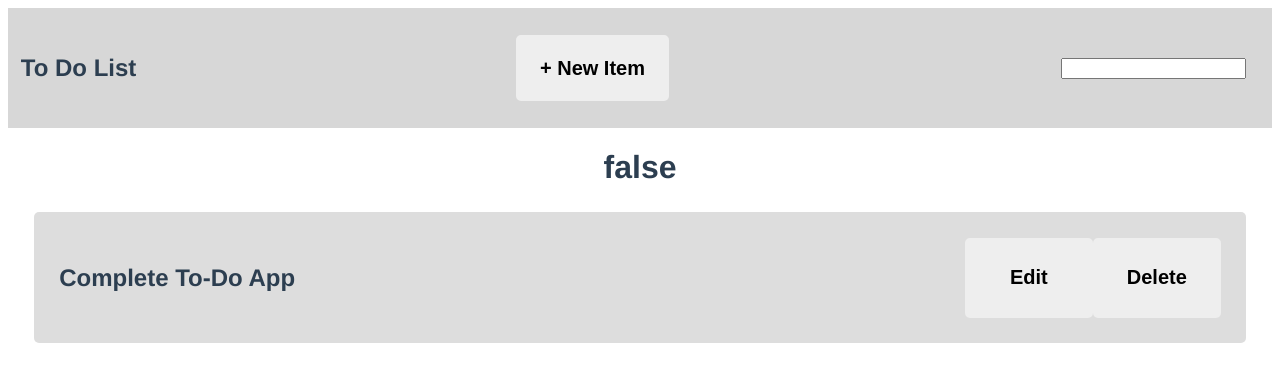
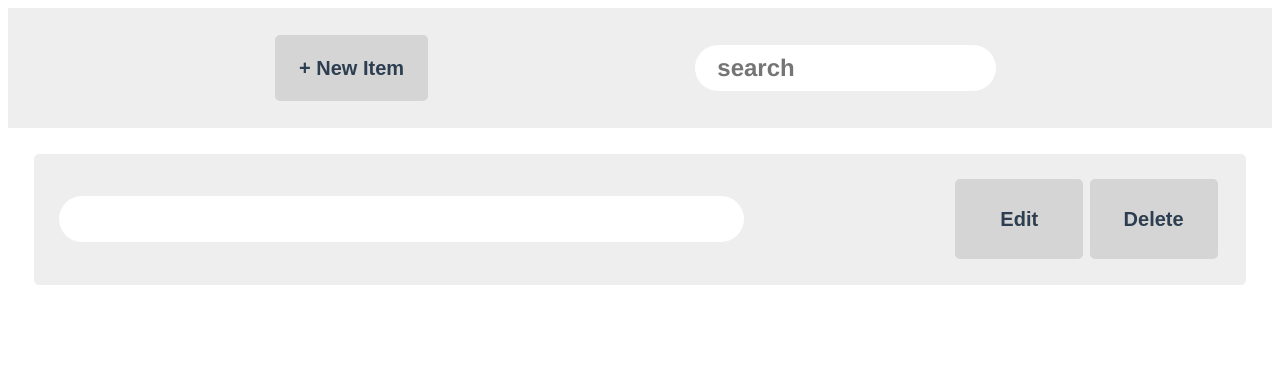
Before and after one commit to averywald/vueTodo, a Vue app: page / in a window 1280 px wide. Shown: the top 382 px of the page. Built offline with nearby package versions, Linux system fonts and the light colour scheme.

Commit message:
added dynamic item appending

```diff
--- a/src/App.vue
+++ b/src/App.vue
@@ -2,16 +2,21 @@
 	<!-- Vue app container -->
 	<div id="app">
 		<Nav @creating-new-item="toggleCreating"/>
-		<h1> {{ getCreatingState }} </h1>
-		<Item content="Complete To-Do App"/>
+		<Item/>
+		<!-- append new items here -->
+		<div ref="container">
+			<slot/>
+		</div>
 	</div>
 </template>
 
 <script>
+import Vue from 'vue'
 import Nav from './components/Nav.vue'
 import Item from './components/Item.vue'
 import { mapGetters } from 'vuex'
 
+// root component
 export default {
 	name: 'App',
 	// Vue components comprising app
@@ -21,6 +26,12 @@ export default {
 	},
 	methods: {
 		toggleCreating() {
+			// create new 'Item' component
+			var CompClass = Vue.extend(Item)
+			var instance = new CompClass()
+			instance.$mount()
+			this.$refs.container.appendChild(instance.$el)
+			// change the vuex state for 'isCreating'
 			this.$store.commit('toggleCreating')
 		}
 	},
@@ -30,5 +41,5 @@ export default {
 </script>
 
 <style lang="sass">
-	@import './styles/App.sass'
+	@import './styles/Palette.sass'
 </style>
--- a/src/components/Item.vue
+++ b/src/components/Item.vue
@@ -1,13 +1,17 @@
 <template>
   <div>
     <input
+        ref="input"
+        type="text"
+        class="itemInput"
         v-if="this.editing"
         v-model="content"
+        @keypress.enter="edit(true)"
     >
     <h2 v-else> {{ this.content }} </h2>
     <div class="itemConfig">
         <Button
-            @click.native="edit"
+            @click.native="edit(false)"
             text="Edit"
         ></Button>
         <Button
@@ -34,29 +38,35 @@ export default {
     data() {
         return {
             // set in editing mode
-            editing: false,
+            editing: true,
             // if the item is done
             done: false
         }
     },
     methods: {
-        edit() {
+        edit(key) {
+            // if triggered by 'enter' keypress
+            if (key && this.editing) {
+                // end editing state
+                this.editing = false
+                // emit completed event and state
+                this.$emit('edit-complete', this.content, `editing: ${this.editing}`)
+            } else {
                 // switch edting state with each click
                 this.editing = !this.editing
+
                 if (this.editing) {
                     // emit click event and state
                     this.$emit('click-edit', this.content, `editing: ${this.editing}`)
                 } else {
                     // emit completed click event and state
-                this.$emit('click-edit-complete', this.content, `editing: ${this.editing}`)
+                    this.$emit('edit-complete', this.content, `editing: ${this.editing}`)
+                }
             }
         },
         remove() {
             // emit click event and state of item content
             this.$emit('click-remove', `content null: ${this.empty}`)
-        },
-        completed() {
-            this.$emit('completed-item', this.done, this.content)
         }
     }
 };
@@ -64,4 +74,5 @@ export default {
 
 <style lang="sass" scoped>
     @import '../styles/Item.sass'
+    @import '../styles/Input.sass'
 </style>
--- a/src/components/Nav.vue
+++ b/src/components/Nav.vue
@@ -1,11 +1,15 @@
 <template>
   <div>
-    <h2>To Do List</h2>
     <Button
         @click.native="emitToggle"
         text="+ New Item"
     />
-    <input type="text" name="searchBar" id="search">
+    <input
+        type="text"
+        name="searchBar"
+        id="search"
+        placeholder="search"
+    >
   </div>
 </template>
 
@@ -27,4 +31,5 @@ export default {
 
 <style lang="sass" scoped>
     @import '../styles/Nav.sass'
+    @import '../styles/Input.sass'
 </style>
--- a/src/styles/App.sass
+++ /dev/null
@@ -1,6 +0,0 @@
-#app
-	font-family: 'Avenir', Helvetica, Arial, sans-serif
-	-webkit-font-smoothing: antialiased
-	-moz-osx-font-smoothing: grayscale
-	text-align: center
-	color: #2c3e50
--- a/src/styles/Button.sass
+++ b/src/styles/Button.sass
@@ -1,19 +1,20 @@
+// import color palette
+@import './Palette.sass'
+
 button
     display: flex
     align-items: center
     justify-content: center
+    margin: 0 .25vw
     padding: 0 1.5vw
-    border: 5px solid #eee
-    background-color: #eee
+    border: 5px solid $medGrey
+    background-color: $medGrey
+    color: $cobalt
     border-radius: 5px
     transition: .3s ease-in-out
-    // box-shadow: 0 0 2.5vw #aaa
 
     &:hover
-        background-color: #bbb
-        border-color: #bbb
+        background-color: $darkGrey
+        border-color: $darkGrey
         color: #fff
         box-shadow: none
-
-    &:click
-        // box-shadow: inset 0 0 .5vw #fff
--- a/src/styles/Input.sass
+++ b/src/styles/Input.sass
@@ -1 +1,17 @@
-// make input fields pretty
+// import color palette
+@import './Palette.sass'
+
+input[type=text]
+    border: 3px solid transparent
+    width: 20vw
+    height: 5vh
+    font-size: 30px
+    font-family: $fonts
+    color: $cobalt
+    font-weight: bold
+    border-radius: 25px
+    padding: 0 1.5vw
+    font-size: 1.5em
+
+    &.itemInput
+        width: 50vw
--- a/src/styles/Item.sass
+++ b/src/styles/Item.sass
@@ -1,3 +1,6 @@
+// import color palette
+@import './Palette.sass'
+
 div
     display: flex
     flex-direction: row
@@ -6,7 +9,7 @@ div
     height: 10vh
     margin: 2vw
     padding: 2vw
-    background-color: #ddd
+    background-color: $lightGrey
     border-radius: 5px
 
     h2
--- a/src/styles/Nav.sass
+++ b/src/styles/Nav.sass
@@ -1,14 +1,17 @@
+// import color palette
+@import './Palette.sass'
+
 div
     display: flex
     position: sticky
     align-items: center
-    justify-content: space-between
+    justify-content: space-evenly
     top: 0
     // width: 100vw
     height: 15vh
     margin: 0
     padding: 0 1vw
-    background-color: #d7d7d7
+    background-color: $lightGrey
 
     input#search
         margin: 1vw
--- /dev/null
+++ b/src/styles/Palette.sass
@@ -0,0 +1,18 @@
+// master color palette
+$cobalt: #2c3e50
+
+$lightGrey: #eee
+$medGrey: darken($lightGrey, 10%)
+$darkGrey: darken($lightGrey, 20%)
+
+$green: #02ba11
+
+// master font-family
+$fonts: 'Avenir', Helvetica, Arial, sans-serif
+
+#app
+	font-family: $fonts
+	-webkit-font-smoothing: antialiased
+	-moz-osx-font-smoothing: grayscale
+	text-align: center
+	color: $cobalt
```
Lines whose indentation alone changed are shown as unchanged.
